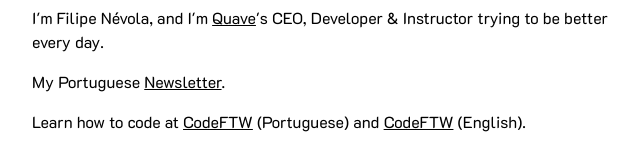
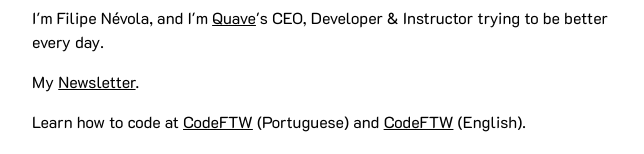
Before and after one commit to filipenevola/filipenevola, a Next.js app: page / in a window 1280 px wide. Shown: the part 277-431 px from the top of the page, without its empty margins (312-956 px from the left). Built offline with nearby package versions, Linux system fonts and the light colour scheme.

Commit message:
Newsletter

```diff
--- a/pages/index.js
+++ b/pages/index.js
@@ -19,7 +19,7 @@
           className="underline">Quave</a>'s CEO, Developer & Instructor trying
           to be better every day.</p>
 
-        <p>My Portuguese <a
+        <p>My <a
           href="https://news.lemeno.io/filipe-nevola"
           className="underline">Newsletter</a>.</p>
 
```
